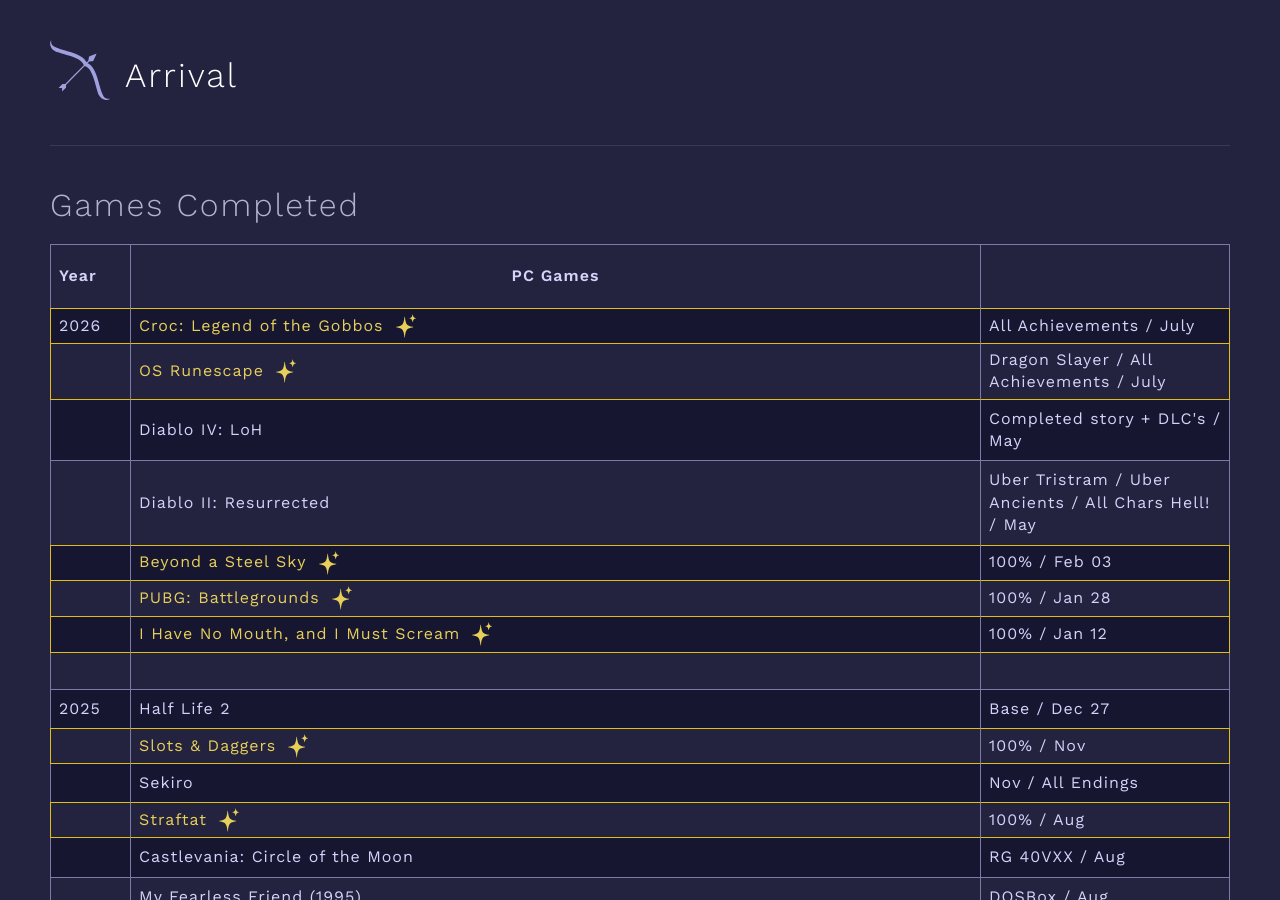
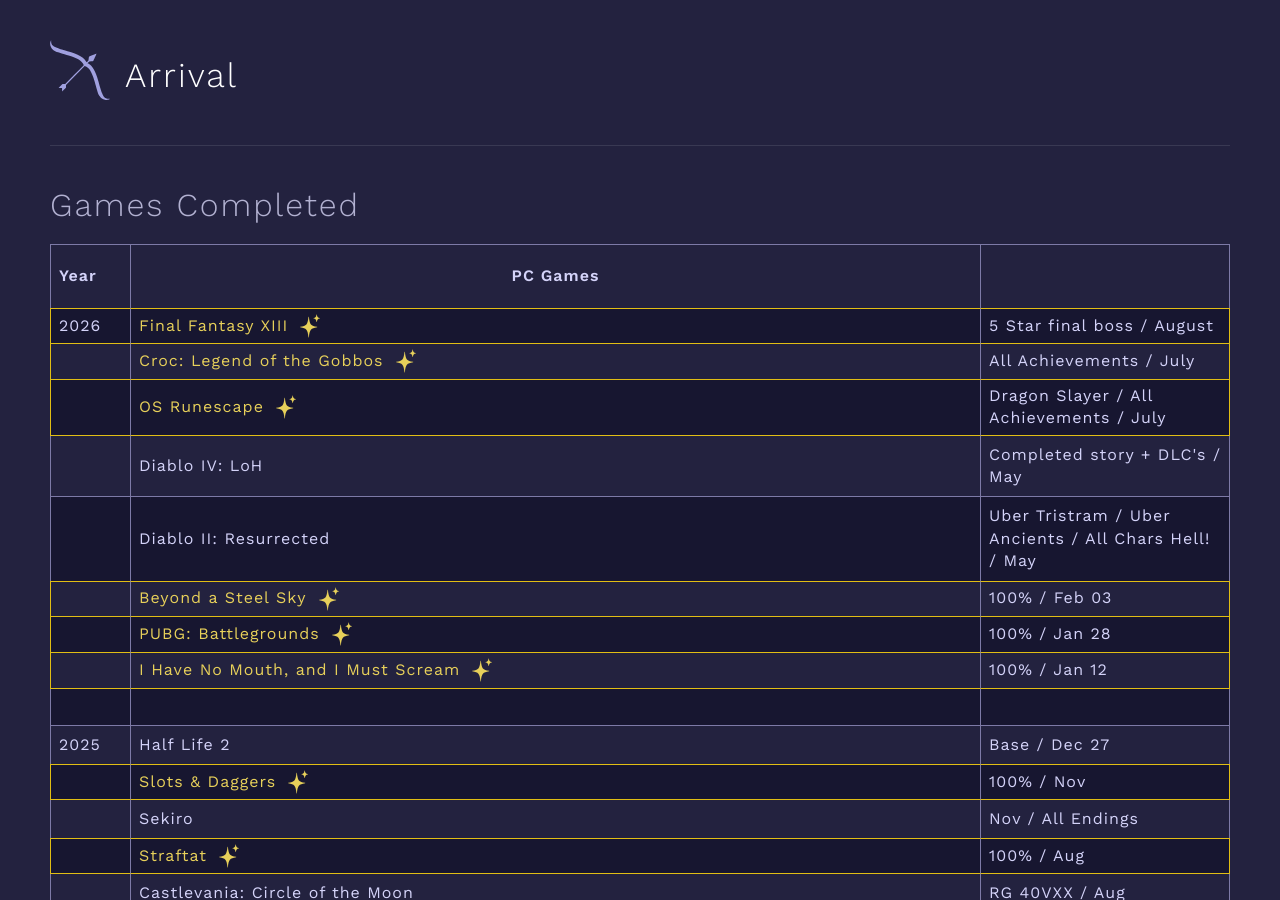
Before and after one commit to khxnter/arrival, a Jekyll site: the page built from games.html, in a window 1280 px wide and 900 px high. Built offline with Jekyll 4.4.1, drawn with Linux system fonts in a browser that asks for light colours.

Commit message:
Final Fantasy 13 completed

```diff
--- a/games.html
+++ b/games.html
@@ -6,6 +6,7 @@ title: ARRIVAL | Games
 
         <div class="games">
           <!-- Header -->
+
           <div class="row header">
             <div class="cell year">Year</div>
             <div class="cell game">PC Games</div>
@@ -14,6 +15,11 @@ title: ARRIVAL | Games
           <!-- 2026 -->
           <div class="row perfect">
             <div class="cell year">2026</div>
+            <div class="cell game">Final Fantasy XIII</div>
+            <div class="cell note">5 Star final boss / August</div>
+          </div>
+          <div class="row perfect">
+            <div class="cell year"></div>
             <div class="cell game">Croc: Legend of the Gobbos</div>
             <div class="cell note">All Achievements / July</div>
           </div>
```
